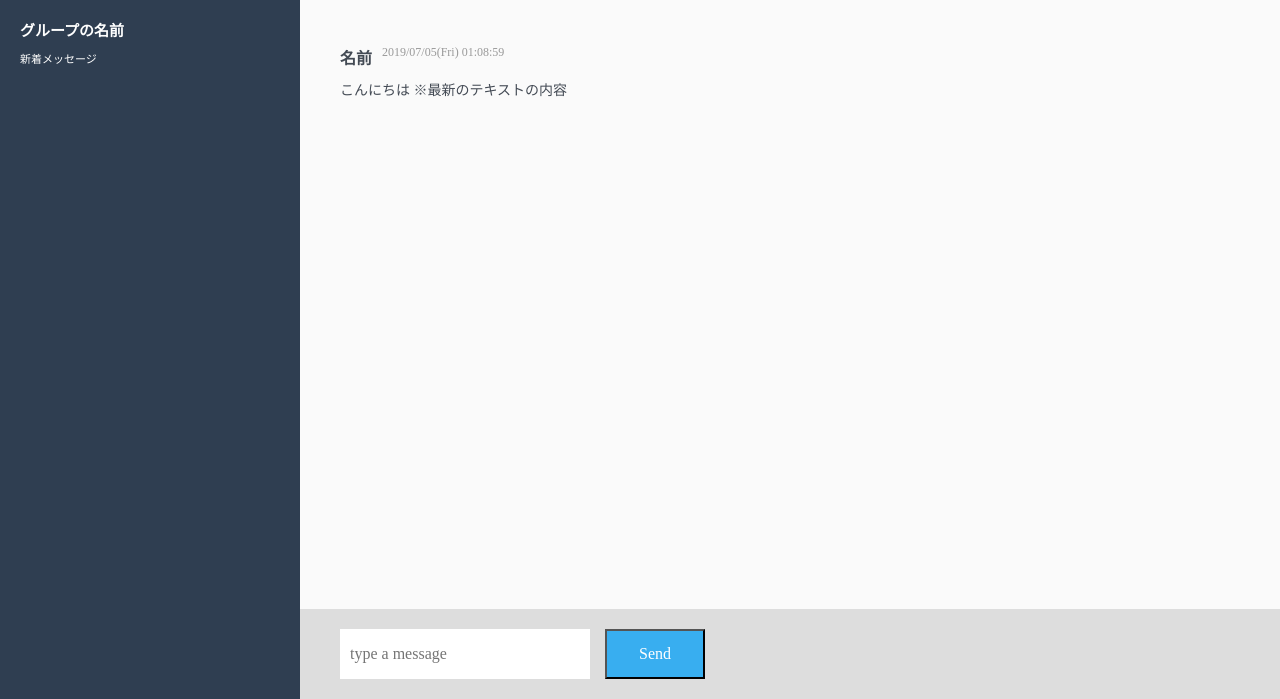
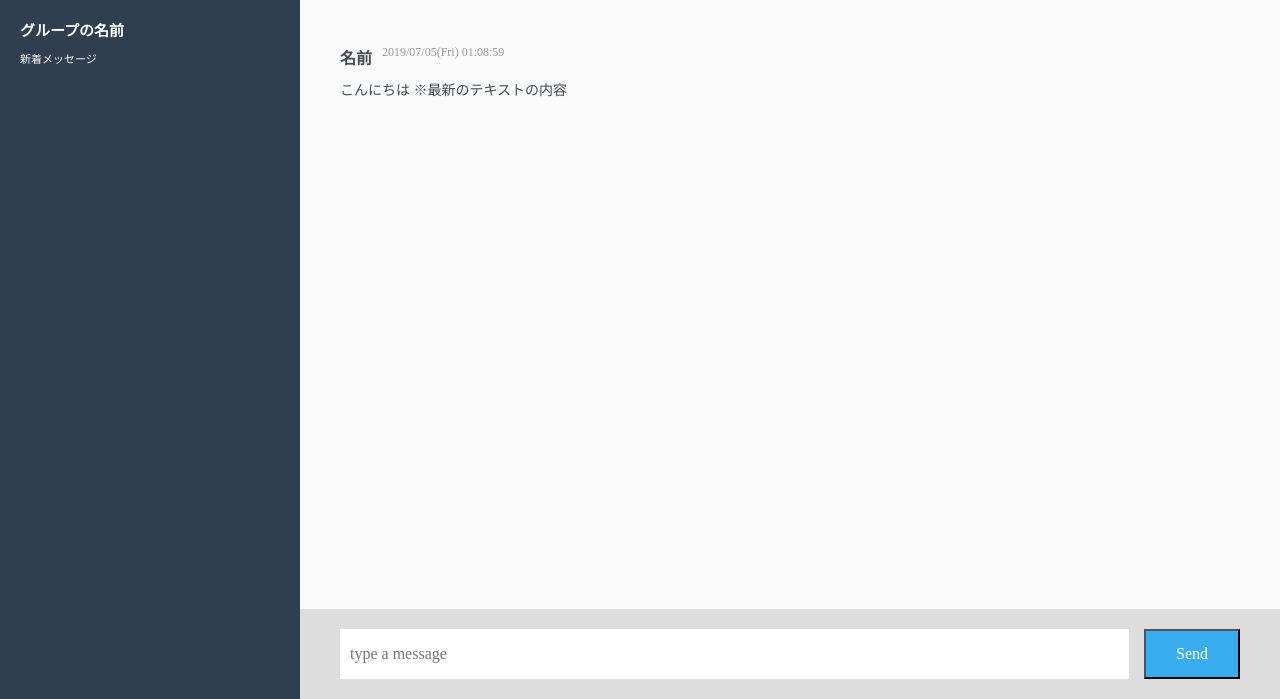
Before and after one commit to key0123456789/chat-space, a Rails app: template app/views/messages/index.html.haml in a window 1280 px wide. Shown: the part 125-824 px from the top of the page. Run offline with Rails 7, Linux system fonts and the light colour scheme; the template is opened without the code that fills it, so the values that code supplies are empty; style sheets or scripts are compiled from the project's sources; some libraries are stand-ins or nearby versions.

Commit message:
Update form

```diff
--- a/app/assets/stylesheets/_messages.scss
+++ b/app/assets/stylesheets/_messages.scss
@@ -133,12 +133,9 @@ $accent-color: #38AEF0;
       height: 90px;
       background-color: #ddd;
       padding: 20px 40px;
-      // display: flex;
-      // box-sizing: border-box;
-      // width: calc(100vw - 300px);
+      display: flex;
         .input-box {
           width: 100%;
-          display: flex;
           position: relative;
           &__text {
             height: 50px;
@@ -155,6 +152,7 @@ $accent-color: #38AEF0;
             font-size: 1.3rem;
             cursor: pointer;
           }
+        }
         .submit-btn {
           width: 100px;
           height: 50px;
@@ -166,4 +164,3 @@ $accent-color: #38AEF0;
       }
     }
   }
-  }
--- a/app/views/messages/index.html.haml
+++ b/app/views/messages/index.html.haml
@@ -47,4 +47,4 @@
             %label
               =link_to "#", class: "input-box__image" do
                 = fa_icon 'image'
-        %input{type:"submit",name:"commit", class:"submit-btn", value:"Send"}
+      %input{type:"submit",name:"commit", class:"submit-btn", value:"Send"}
```
Lines whose indentation alone changed are shown as unchanged.
